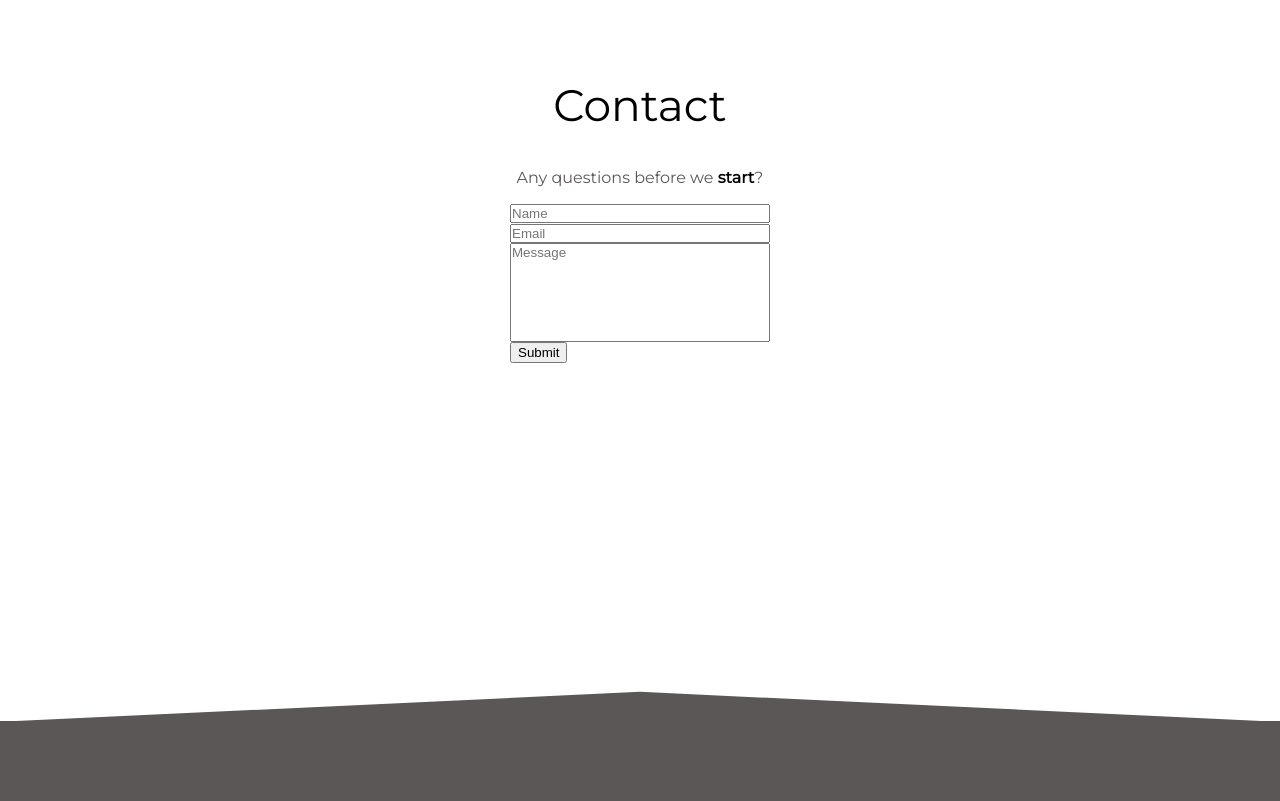
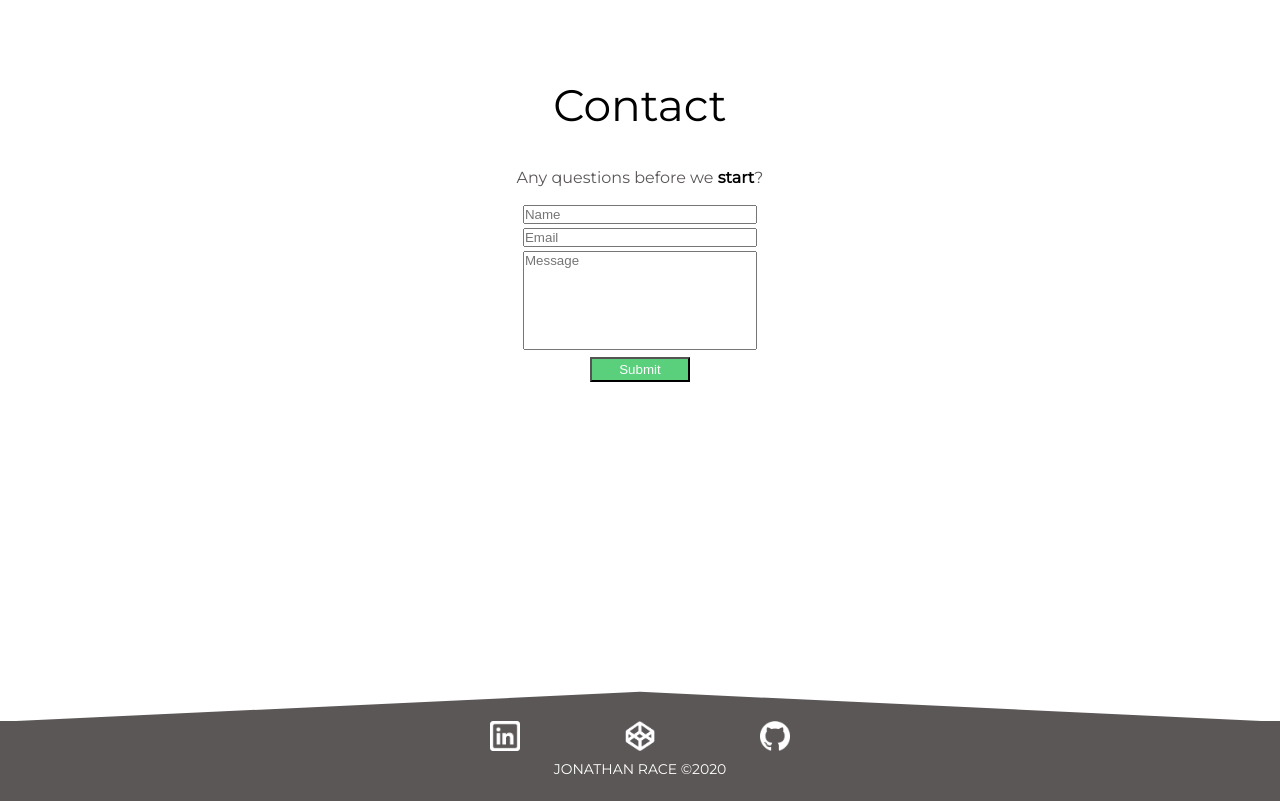
Before and after one commit to jonathanrace77/jonathanrace77.github.io, a PHP site: page / in a window 1280 px wide. Shown: the part 2407-3208 px from the top of the page. Run offline with PHP 8.4, Linux system fonts and the light colour scheme; some libraries are stand-ins or nearby versions.

Commit message:
1.1.10
footer added

```diff
--- a/index.html
+++ b/index.html
@@ -45,6 +45,7 @@
     <!--<div class="top" />-->
 
     <section id="welcome-section">
+      <div id="circle"></div>
       <div align="center">
         <div class="a">
           <h1>Jonathan Race</h1>
@@ -223,22 +224,29 @@
 
 
 
-        <form action="https://usebasin.com/f/e981dacb641c" method="POST">
+        <form action="https://usebasin.com/f/e981dacb641c" method="POST" id="form">
           <label for="name"></label>
           <input type="text" id="name" name="name" placeholder="Name" required><br>
           <label for="email-address"></label>
           <input type="email" id="email" name="email" placeholder="Email" required><br>
           <label for="message"></label>
           <input type="text" id="message" name="message" placeholder="Message" required><br>
-          <button type="submit">Submit</button>
+          <button type="submit" id="submit-button">Submit</button>
           </form>
-
-
 
       </div>
 
       <footer>
-        <div></div>
+        <div id="link-pictures-container">
+        <div id="link-pictures">
+
+<div><a href="https://www.linkedin.com/in/jonathanrace1/" target="_blank"><img src="img/linkedin.png"></a></div>
+<div><a href="https://codepen.io/jonathan-race" target="_blank"><img src="img/codepen.png"></a></div>
+<div><a href="https://github.com/jonathanrace77" target="_blank"><img src="img/github.png"></a></div>
+        </div>
+        <div id="copright">JONATHAN RACE ©2020</div>
+      </div>
+
       </footer>
       <div id="clip" />
     </div>
--- a/styles.css
+++ b/styles.css
@@ -9,6 +9,19 @@ html {
 
 b {
   color: #000;
+}
+
+#circle{
+  position: absolute;
+  left: -80px;
+  top: -100px;
+  height: 240px;
+  width: 240px;
+  background-color: #555;
+  border: solid;
+  border-color: #544E4E;
+  border-width: 7px;
+  border-radius: 50%;
 }
 
 @keyframes bounce-effect {
@@ -225,6 +238,11 @@ div.a {
   padding: 5vh;
 }
 
+#contact-form{
+  display: grid;
+  text-align: center;
+}
+
 #clip{
   background: #5c5757;
   height: 100px;
@@ -330,19 +348,58 @@ img {
 }
 
 #name{
-  width: 20vw;
+  width: 230px;
   padding: 0px;
+  margin: 2px;
 }
 
 #email{
-  width: 20vw;
+  width: 230px;
   padding: 0px;
+  margin: 2px;
 }
 
 #message{
-  width: 20vw;
+  width: 230px;
   vertical-align: top;
   padding: 0px 0px 80px 0px;
+  margin: 2px;
+}
+
+#submit-button{
+  color: #FFF;
+  background: #5AD07D;
+  width: 100px;
+  height: 25px;
+  margin: 5px;
+}
+
+#link-pictures-container{
+  display: grid;
+  width: 100vw;
+  justify-content: center;
+}
+
+#link-pictures{
+  display: flex;
+  width: 300px;
+  align-items: center;
+  justify-content: space-between;
+  margin-top: 0px;
+  margin-bottom: 5px;
+}
+
+#link-pictures img{
+  width: 30px;
+  height: auto;
+}
+
+#copright{
+  text-align: center;
+  font-weight: 100;
+  font-size: 14px;
+  color: #FFF;
+  padding-bottom: 5px;
 }
 
 @media only screen and (max-width: 600px) {
```
